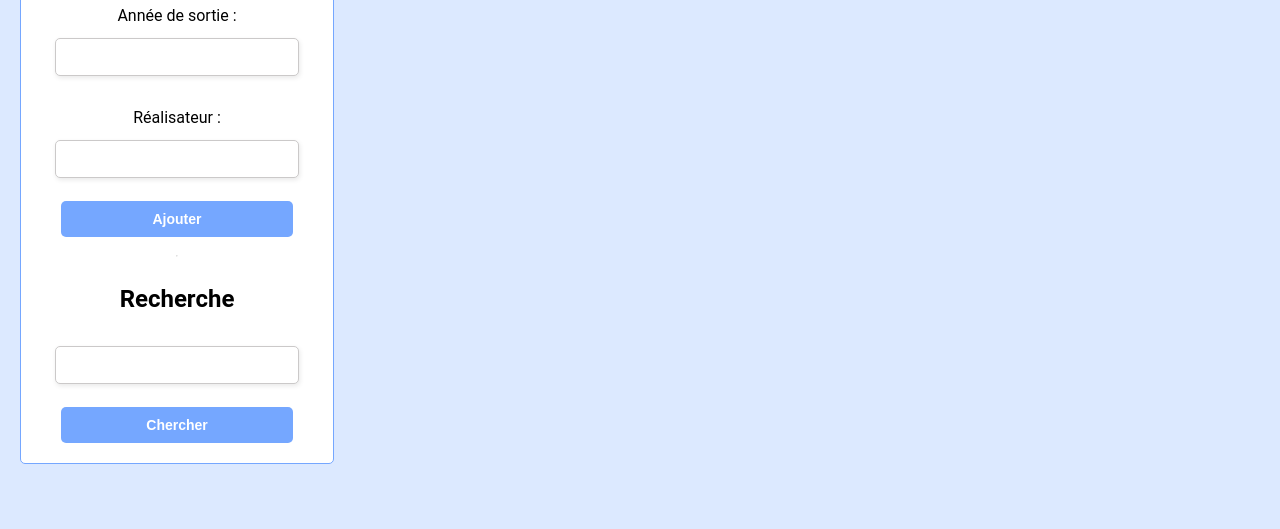
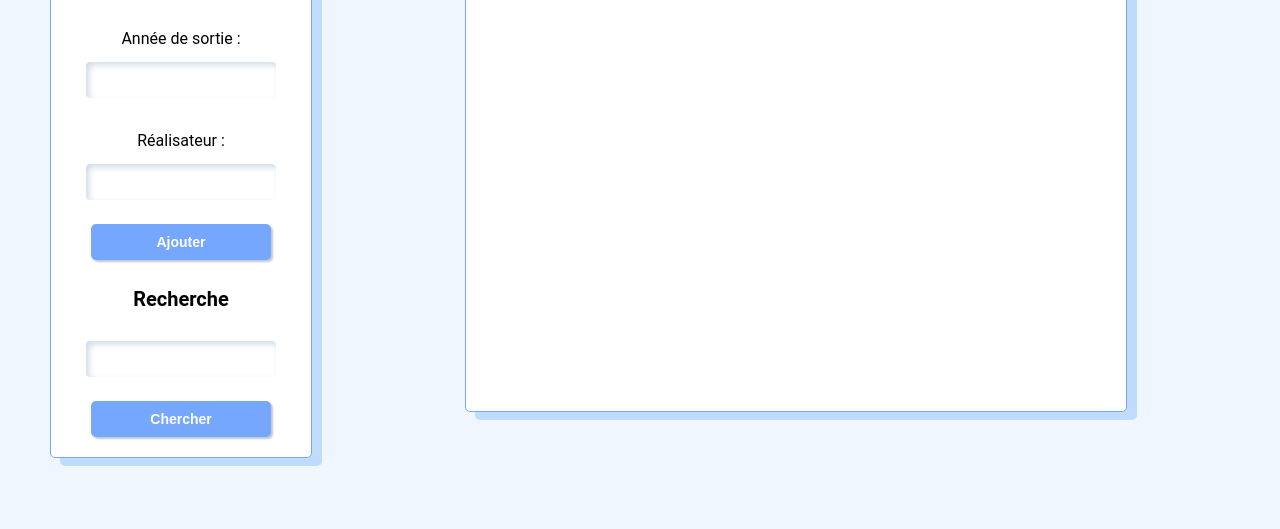
Before and after one commit to Naoufal69/ElasticSearch, a website: page TP2/public/index.html in a window 1280 px wide. Shown: the part 271-800 px from the top of the page. Drawn offline with Linux system fonts and the light colour scheme.

Commit message:
TP2 UI - Front

```diff
--- a/TP2/index.js
+++ b/TP2/index.js
@@ -33,6 +33,7 @@ app.post("/search", (req, res) => {
         query: {
           multi_match: {
             query: search,
+            type: 'phrase_prefix',
             fields: ["title", "director", "year"],
           },
         },
--- a/TP2/public/index.html
+++ b/TP2/public/index.html
@@ -11,7 +11,7 @@
     <div class="main-block">
       <div class="forms">
         <h1>MoovieSite</h1>
-        <hr />
+
         <h2>Ajouter un film</h2>
         <label for="title">Nom du film : </label>
         <input type="text" name="title" id="title" />
@@ -22,13 +22,13 @@
         <label for="director">Réalisateur : </label>
         <input type="text" name="director" id="director" />
         <button onclick="handleSubmit()">Ajouter</button>
-
-        <hr />
         <h2>Recherche</h2>
         <input type="text" id="search" />
         <button onclick="handleSearch()">Chercher</button>
-        </div>
       </div>
+    </div>
+    <div id="resultat">
+      <h1>Résultat :</h1>
       <div id="listFilms"></div>
     </div>
   </body>
@@ -54,7 +54,28 @@
           const director = film.director;
           const year = film.year;
           var e = document.createElement("div");
-          e.innerHTML = "<p>"+title + " (" + year + ") de " + director +" </p>";
+
+          var titleElement = document.createElement("p");
+          titleElement.textContent = "Nom du film : " + title;
+          titleElement.style.fontWeight = "500";
+          titleElement.style.fontSize = "20px";
+          titleElement.style.marginBottom = "5px";
+          e.appendChild(titleElement);
+
+          var yearElement = document.createElement("p");
+          yearElement.textContent = "Année de sortie : " + year;
+          yearElement.style.fontWeight = "500";
+          yearElement.style.fontSize = "20px";
+          yearElement.style.marginBottom = "5px";
+          e.appendChild(yearElement);
+
+          var directorElement = document.createElement("p");
+          directorElement.textContent = "Réalisateur : " + director;
+          directorElement.style.fontWeight = "500";
+          directorElement.style.fontSize = "20px";
+          directorElement.style.marginBottom = "30px";
+          e.appendChild(directorElement);
+
           document.getElementById("listFilms").appendChild(e);
         }
       } catch (error) {
--- a/TP2/public/style.css
+++ b/TP2/public/style.css
@@ -2,9 +2,10 @@ html,
 body {
   display: flex;
   justify-content: flex-start;
-  align-items: flex-start;
+  align-items: center;
   height: 100%;
-  background-color: #dce9ff;
+  width: 100%;
+  background-color: hsl(214, 100%, 97%);
 }
 
 body,
@@ -21,11 +22,17 @@ p {
   color: #000;
 }
 
+h2 {
+  font-size: 20px;
+  font-weight: 600;
+  text-align: center;
+}
 h1 {
   padding: 10px 0;
   font-size: 32px;
-  font-weight: 300;
+  font-weight: bold;
   text-align: center;
+  border-bottom: solid 1px #75a7ff;
 }
 
 p {
@@ -38,15 +45,35 @@ hr {
 }
 
 .main-block {
-  width: 100%;
+  width: 15%;
+  min-width: 15em;
   height: auto;
   padding: 10px;
   border-radius: 5px;
   border: solid 1px #75a7ff;
   background: #ffffff;
-  margin-top: 20px;
-  margin-left: 20px;
-  margin-bottom: 20px;
+  margin-left: 50px;
+  display: flex;
+  flex-direction: column;
+  justify-content: center;
+  align-items: center;
+  box-shadow: 10px 8px 0px rgb(191 219 254);
+  /* box-shadow: 3px 3px 6px 0px #CCDBE8 inset, -3px -3px 6px 1px rgba(255,255,255,0.5) inset; */
+}
+
+#resultat {
+  display: flex;
+  flex-direction: column;
+  align-items: center;
+  justify-content: center;
+  margin: auto;
+  width: 50%;
+  height: 68%;
+  padding: 10px;
+  border-radius: 5px;
+  border: solid 1px #75a7ff;
+  background: #ffffff;
+  box-shadow: 10px 8px 0px rgb(191 219 254);
 }
 
 .forms {
@@ -68,9 +95,11 @@ input[type="number"] {
   margin: 13px 0;
   padding-left: 10px;
   border-radius: 5px;
-  border: solid 1px #cbc9c9;
+  border: solid 1px rgba(255, 255, 255, 0.5);
   box-shadow: 1px 2px 5px rgba(0, 0, 0, 0.09);
   background: #fff;
+  box-shadow: 3px 3px 6px 0px #ccdbe8 inset,
+    -3px -3px 6px 1px rgba(255, 255, 255, 0.5) inset;
 }
 
 input[type="password"] {
@@ -92,6 +121,18 @@ button {
   font-size: 14px;
   font-weight: 600;
   color: #fff;
+  box-shadow: 2px 2px 2px 0px rgba(9, 30, 66, 0.25);
+}
+
+#listFilms {
+  display: flex;
+  flex-direction: column;
+  align-items: center;
+  justify-content: center;
+  width: 100%;
+  height: 100%;
+  color: crimson;
+  font-size: 100px;
 }
 
 button:hover {
```
